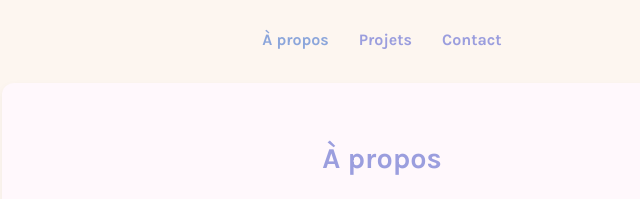
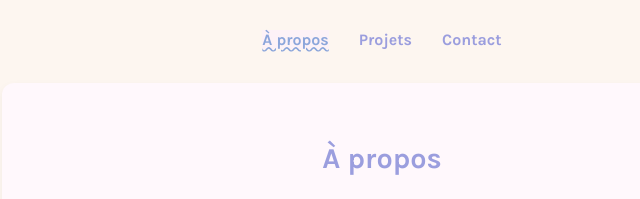
Before and after one commit to adriencf-dev/portfolio-developpeur, a plain HTML site: page index.html in a window 1280 px wide. In both pictures the pointer is over the link "À propos". Shown: the part 168-367 px from the top of the page, 258-898 px from the left. Drawn offline with Linux system fonts and the light colour scheme.

Commit message:
Update style.css

```diff
--- a/style.css
+++ b/style.css
@@ -82,3 +82,18 @@ body {
     font-size: 0.9em;
     color: #aaa;
   }
+
+  a {
+    color: #9b9ede;
+    text-decoration: none;
+    font-weight: 500;
+    transition: all 0.3s ease;
+  }
+
+  a:hover,
+  a:focus {
+    color: #9b9ede;
+    text-decoration: underline wavy;
+    background-color: #fdf2f7;
+    outline: none;
+  }
```
